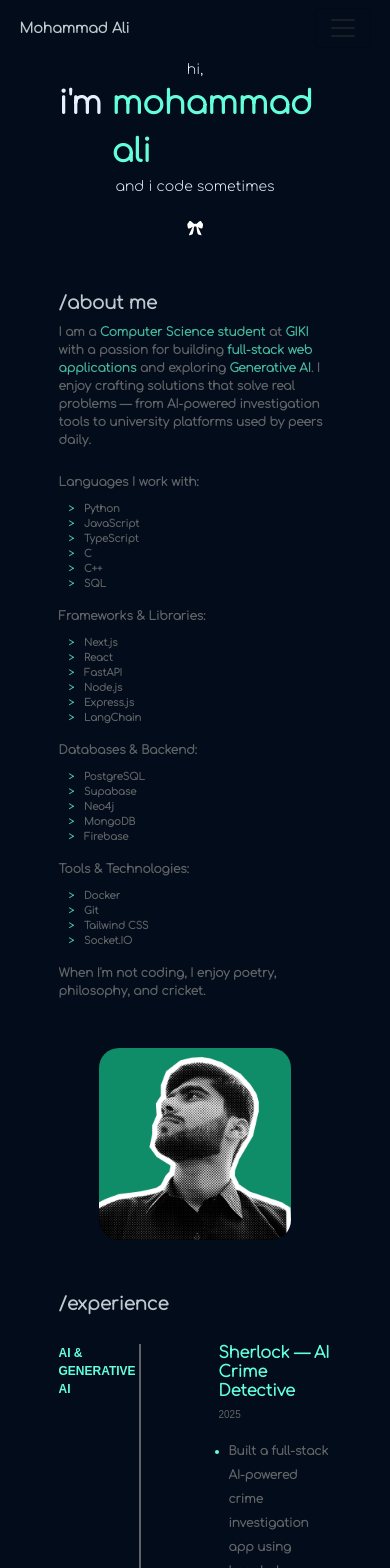
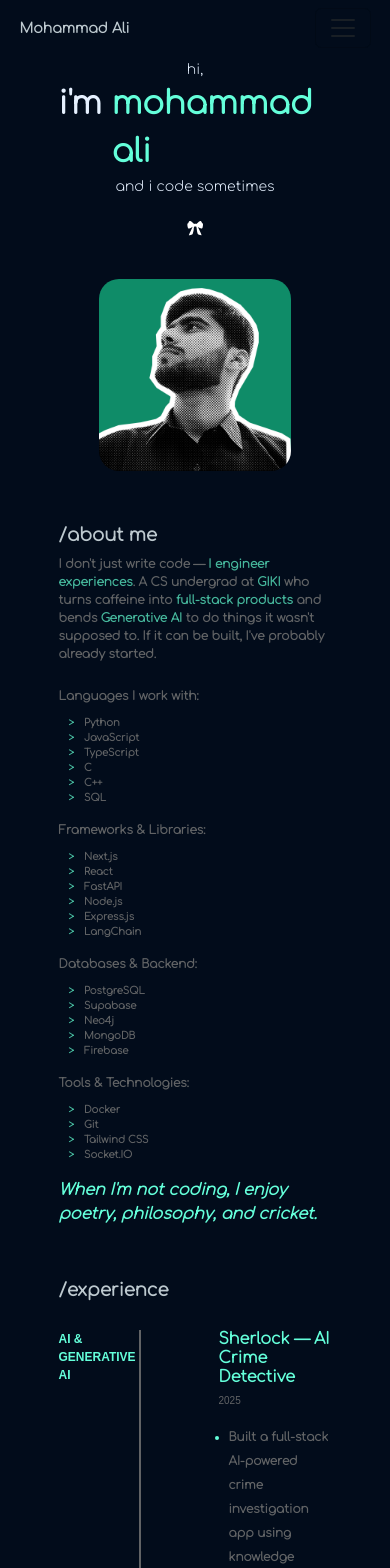
Before and after one commit to Mohammad-Ali-Soomro/Portfolio-website, a Next.js app: page / in a window 390 px wide. Shown: the top 1568 px of the page. Built offline with nearby package versions, Linux system fonts and the light colour scheme.

Commit message:
Revamp About and Intro components for enhanced presentation; updated text content and styles for better user engagement.

```diff
--- a/components/About.js
+++ b/components/About.js
@@ -31,19 +31,16 @@ const About = () => {
         <div className="padding">
           <h3 className="heading">/about me</h3>
           <p className="text">
-            I am a
-            <span className={styles.highlight}>
-              {" "}
-              Computer Science student
-            </span>{" "}
-            at
-            <span className={styles.highlight}> GIKI</span> with a
-            passion for building
-            <span className={styles.highlight}> full-stack web applications</span> and
-            exploring
-            <span className={styles.highlight}> Generative AI</span>. I enjoy
-            crafting solutions that solve real problems — from AI-powered
-            investigation tools to university platforms used by peers daily.
+            I don't just write code —
+            <span className={styles.highlight}> I engineer experiences</span>.
+            A CS undergrad at
+            <span className={styles.highlight}> GIKI</span> who turns caffeine
+            into
+            <span className={styles.highlight}> full-stack products</span> and
+            bends
+            <span className={styles.highlight}> Generative AI</span> to do
+            things it wasn't supposed to. If it can be built, I've probably
+            already started.
           </p>
           <br />
           <p className="text">Languages I work with:</p>
@@ -95,14 +92,9 @@ const About = () => {
               })}
             </ul>
           </div>
-          <p className="text">
+          <p className={styles.hobby_text}>
             When I'm not coding, I enjoy poetry, philosophy, and cricket.
           </p>
-        </div>
-      </FadeIn>
-      <FadeIn>
-        <div className={styles.picture}>
-          <img src="/self-portrait.png" alt="Mohammad Ali"></img>
         </div>
       </FadeIn>
     </div>
--- a/components/Intro.js
+++ b/components/Intro.js
@@ -10,6 +10,7 @@ const Intro = () => {
   }, []);
   return (
     <div id="intro" className={`${styles.fadeIn} ${fadeIn && styles.active}`}>
+      <div className={styles.intro_container}>
         <div className={styles.text_container}>
           <p className={styles.text}>hi,</p>
 
@@ -34,6 +35,11 @@ const Intro = () => {
           <p className={styles.text}>and i code sometimes</p>
           <img src="/bow.svg" className={styles.bow} />
         </div>
+
+        <div className={styles.picture}>
+          <img src="/self-portrait.png" alt="Mohammad Ali" />
+        </div>
+      </div>
     </div>
   );
 };
--- a/styles/About.module.css
+++ b/styles/About.module.css
@@ -1,7 +1,6 @@
 .main_container {
   display: flex;
-  justify-content: space-between;
-  flex-wrap: wrap;
+  flex-direction: column;
 }
 .highlight {
   font-weight: bold;
@@ -16,41 +15,10 @@
   display: flex;
 }
 
-.picture {
-  height: 20rem;
-  width: 20rem;
-  margin-top: 5rem;
-  border-radius: 20px;
-  background-color: var(--navy);
-  overflow: hidden;
+.hobby_text {
+  color: var(--green-bright);
+  font-weight: bold;
+  font-size: 16px;
+  margin: 0;
+  font-style: italic;
 }
-
-.picture img {
-  width: 100%;
-  height: 100%;
-  object-fit: cover;
-}
-
-.picture:hover {
-  transform: translateY(-7px);
-  background-color: var(--light-navy);
-}
-
-@media only screen and (max-width: 1000px) {
-  .picture {
-    height: 16rem;
-    width: 16rem;
-    margin: 3rem auto 0;
-  }
-
-  .main_container {
-    flex-direction: column;
-  }
-}
-
-@media only screen and (max-width: 550px) {
-  .picture {
-    height: 12rem;
-    width: 12rem;
-  }
-}
--- a/styles/Intro.module.css
+++ b/styles/Intro.module.css
@@ -1,3 +1,10 @@
+.intro_container {
+  display: flex;
+  align-items: center;
+  justify-content: center;
+  gap: 4rem;
+}
+
 .text_container {
   display: flex;
   flex-direction: column;
@@ -27,6 +34,27 @@
   display: flex;
 }
 
+.picture {
+  height: 18rem;
+  width: 18rem;
+  border-radius: 20px;
+  background-color: var(--navy);
+  overflow: hidden;
+  flex-shrink: 0;
+  transition: transform 0.3s ease, background-color 0.3s ease;
+}
+
+.picture img {
+  width: 100%;
+  height: 100%;
+  object-fit: cover;
+}
+
+.picture:hover {
+  transform: translateY(-7px);
+  background-color: var(--light-navy);
+}
+
 .fadeIn {
   opacity: 0;
   transform: translateY(-100px);
@@ -38,6 +66,18 @@
   transform: translateY(0);
 }
 
+@media only screen and (max-width: 768px) {
+  .intro_container {
+    flex-direction: column;
+    gap: 2.5rem;
+  }
+
+  .picture {
+    height: 14rem;
+    width: 14rem;
+  }
+}
+
 @media only screen and (max-width: 550px) {
   .text {
     font-size: 14px;
@@ -46,4 +86,9 @@
   .name {
     font-size: 32px;
   }
+
+  .picture {
+    height: 12rem;
+    width: 12rem;
+  }
 }
```
Lines whose indentation alone changed are shown as unchanged.
